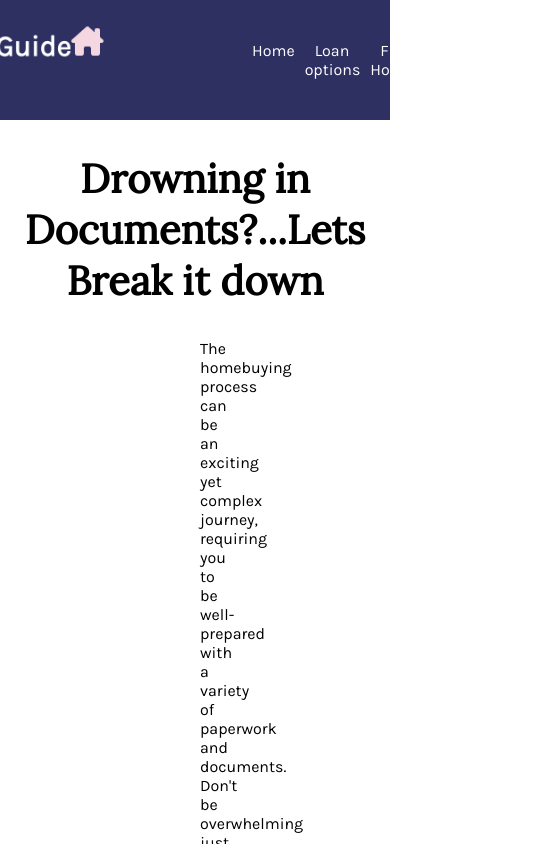
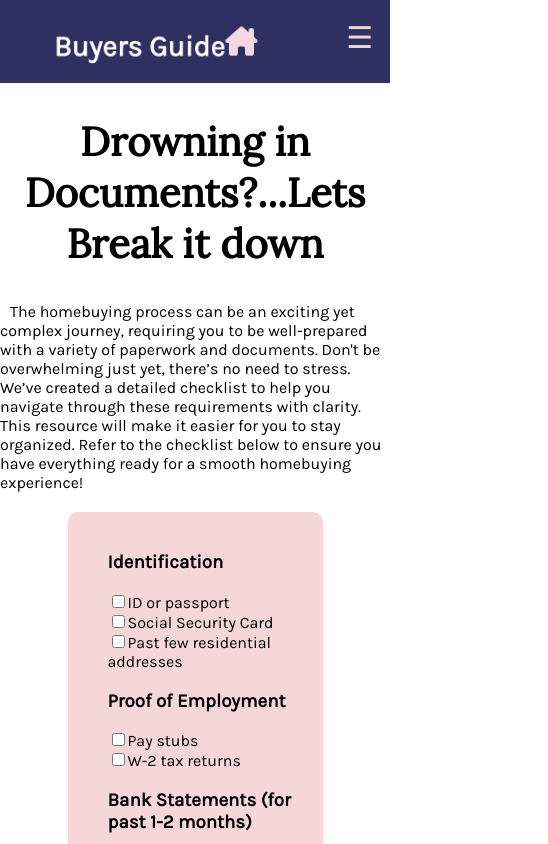
Before and after one commit to mmarreddy/PatriotHacks, a React (Create React App) app in the folder my-app/: page /paperwork in a window 390 px wide. Shown: the top 844 px of the page, 548 px wide, since content can reach past the window. Built offline with nearby package versions, Linux system fonts and the light colour scheme.

Commit message:
responsiveCSS

```diff
--- a/my-app/src/App.js
+++ b/my-app/src/App.js
@@ -7,6 +7,7 @@ import Landing from './pages/Landing';
 import Footer from './components/Footer';
 import References from './components/References';
 function App() {
+
   return (
     <Router>
           <Header/>
--- a/my-app/src/components/Header.js
+++ b/my-app/src/components/Header.js
@@ -1,16 +1,27 @@
 import React from 'react'
 import "../index"
 import{Link} from "react-router-dom"
+import { useState } from "react";
 import '../index.css'
 import logo from '../assets/logo1.png'
 const Header = () => {
+  const [isOpen, setIsOpen] = useState(false);
+
+  const toggleMenu = () => {
+    setIsOpen(!isOpen);
+  };
+
+
   return (
     <div className='header'>
       <div className='header-item'>
       <img src={logo} style={{ paddingTop:'10px', width: '270px', height: '73px' }} alt="Logo" />
       </div>
         <div className='header-item'>
-        <nav className='nav'>
+        <div className="hamburger" onClick={toggleMenu}>
+          &#9776;
+        </div>
+        <nav className={`nav ${isOpen ? "open" : ""}`}>
         <ul>
             <li><Link to='/'>Home</Link></li>
             <li><Link to='/loans'>Loan options</Link></li>
--- a/my-app/src/index.css
+++ b/my-app/src/index.css
@@ -5,6 +5,7 @@ body {
     sans-serif;
   -webkit-font-smoothing: antialiased;
   -moz-osx-font-smoothing: grayscale;
+  overflow-x: hidden;
 }
 
 code {
@@ -34,7 +35,9 @@ h1{
   font-family: 'karla';
   text-align: left;
 }
-
+p{
+  text-align: center;
+}
 .nav{
   padding: 10px;
   display: flex;
@@ -58,3 +61,47 @@ h1{
   text-decoration-style: wavy;
   text-decoration-thickness: 1px;
 }
+
+.hamburger{
+  display: none;
+  font-size: 30px;
+  color: rgb(236, 215, 215);
+  cursor: pointer;
+}
+
+/*Responsive styles*/
+@media (max-width: 768px) {
+
+  .hamburger{
+    display: block;
+    padding-top: 20px;
+  }
+
+  .nav{
+    display: none;
+  }
+
+  .nav.open{
+    display:flex;
+    background: #2E3061;
+    position: relative;
+    right: 0px;
+    width: 70%;
+    text-align: right;
+  }
+
+  .nav ul{
+    flex-direction: column;
+    align-items: center;
+  }
+  .nav ul li {
+    padding: 10px;
+    text-align: center;
+  }
+
+  p{
+    display: inline;
+    text-align: left;
+    padding: 0px 10px 0px 10px !important;
+  }
+}
--- a/my-app/src/pages/Paperwork.js
+++ b/my-app/src/pages/Paperwork.js
@@ -91,7 +91,7 @@ function Paperwork() {
     <div>
     <motion.div variants={checkListVariant} initial="hidden" animate="visible"  >
       <h2 style={{textAlign:'center'}}>Drowning in Documents?...Lets Break it down</h2>
-      <p style={{textAlign:'center', padding:'0px 200px 0px 200px'}}>The homebuying process can be an exciting yet complex journey, requiring you to be well-prepared with a variety of paperwork and documents. Don't be overwhelming just yet, there’s no need to stress. We’ve created a detailed checklist to help you navigate through these requirements with clarity.
+      <p style={{padding:'0px 200px 0px 200px'}}>The homebuying process can be an exciting yet complex journey, requiring you to be well-prepared with a variety of paperwork and documents. Don't be overwhelming just yet, there’s no need to stress. We’ve created a detailed checklist to help you navigate through these requirements with clarity.
       This resource will make it easier for you to stay organized. Refer to the checklist below to ensure you have everything ready for a smooth homebuying experience!</p>
     </motion.div>
       <form
--- a/my-app/src/pages/styles/home.css
+++ b/my-app/src/pages/styles/home.css
@@ -45,3 +45,10 @@ h2{
   flex-direction: column;
   flex: 0 1 auto;
 }
+
+@media (max-width: 768px) {
+  #info-section{
+    padding-left: 10px;
+    text-align: center;
+  }
+}
--- a/my-app/src/pages/styles/paperwork.css
+++ b/my-app/src/pages/styles/paperwork.css
@@ -1,4 +1,3 @@
-
 
 .checkList{
     display:flex;
```
Also changed, not shown: 1 other file (tests, documents, lock files or other folders).
